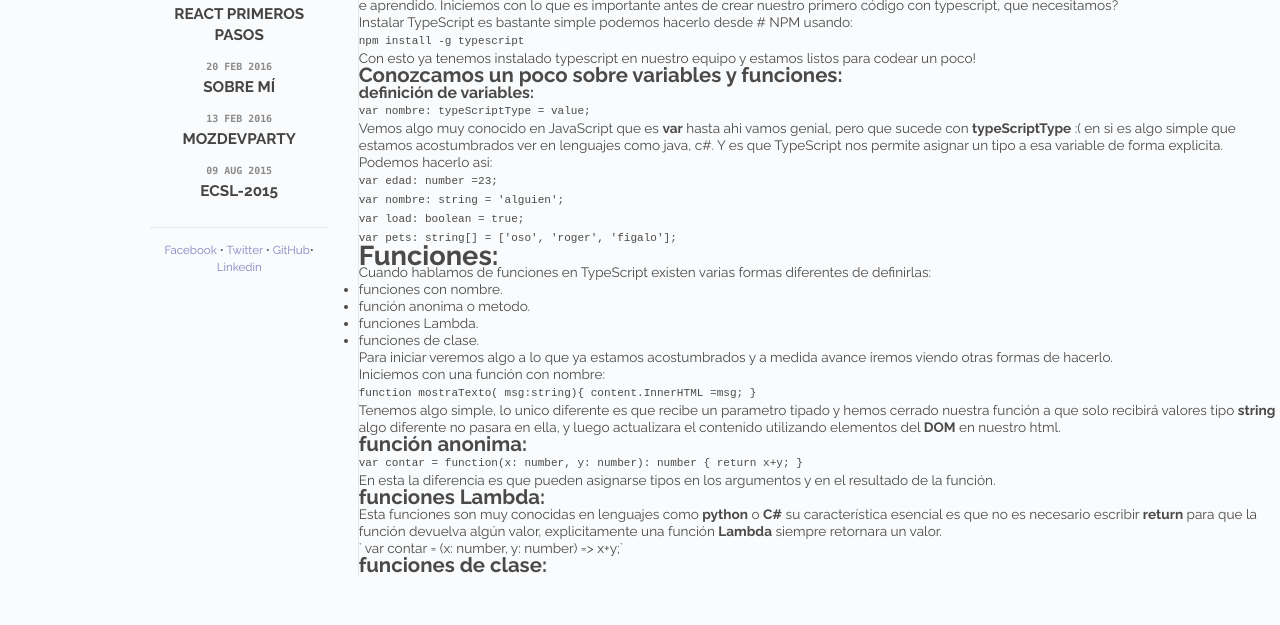
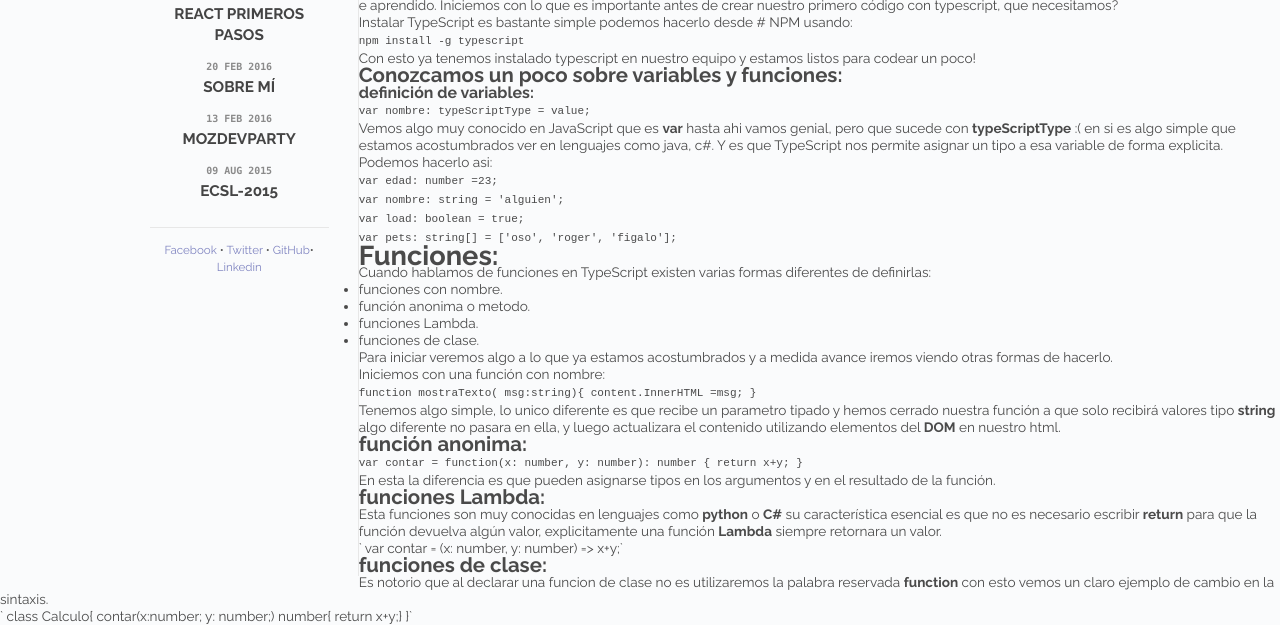
Before and after one commit to EnriqueV/Enriquev.github.io, a Jekyll site: the page built from _posts/2016-10-24-test.markdown, in a window 1280 px wide. Shown: the part 324-949 px from the top of the page. Built offline with Jekyll 4.4.1, drawn with Linux system fonts in a browser that asks for light colours; Markdown is read by kramdown in place of the engine named in the settings; before the commit the page ends 901 px from its top, so only the background shows below that.

Commit message:
Updated Test

```diff
--- a/_posts/2016-10-24-test.markdown
+++ b/_posts/2016-10-24-test.markdown
@@ -74,3 +74,8 @@ su característica esencial es que no es necesario escribir **return** para que
 ` var contar = (x: number, y: number) => x+y;`
 
 ## funciones de clase:
+Es notorio que al declarar una funcion de clase no es utilizaremos la palabra reservada **function** con esto vemos un claro ejemplo de cambio en la sintaxis.
+
+` class Calculo{
+   contar(x:number; y: number;) number{ return x+y;}
+}`
```
